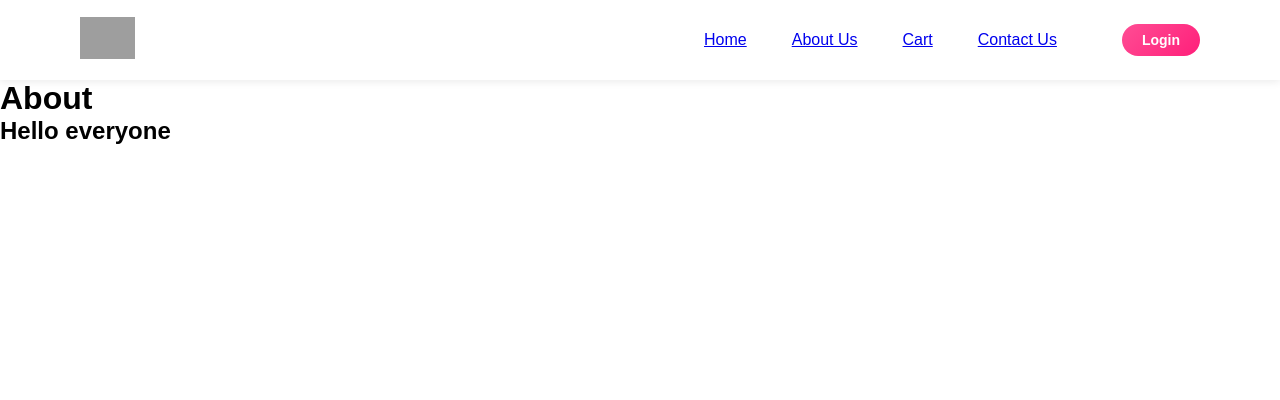
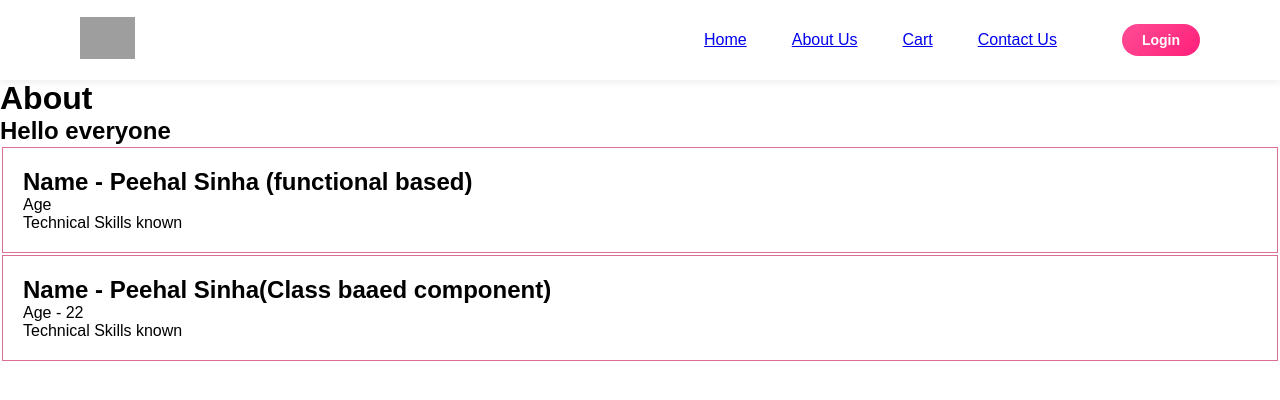
Before and after one commit to Peehal/Namaste_React, a React (Vite) app: page /about in a window 1280 px wide. Shown: the top 400 px of the page. Built offline with nearby package versions, Linux system fonts and the light colour scheme; grey boxes are pictures that could not be loaded.

Commit message:
Super(props) implementation

```diff
--- a/index.css
+++ b/index.css
@@ -261,3 +261,9 @@
 .login:active {
   transform: scale(0.96);
 }
+
+.user-card{
+    padding: 20px;
+    margin: 2px;
+    border:1px solid palevioletred ;
+}
--- a/src/components/About.js
+++ b/src/components/About.js
@@ -1,8 +1,14 @@
+import User from "./User";
+import UserClass from "./UserClass";
+
 const About = () => {
     return(
         <div>
             <h1>About</h1>
             <h2>Hello everyone</h2>
+
+            <User name ={"Peehal Sinha (functional based)"} />
+            <UserClass name ={"Peehal Sinha(Class baaed component)"} Age={"22"} />
         </div>
     )
 }
--- /dev/null
+++ b/src/components/User.js
@@ -0,0 +1,11 @@
+const User = ({name}) => {
+    return(
+        <div className="user-card">
+            <h2>Name - {name}</h2>
+            <p>Age</p>
+            <p>Technical Skills known</p>
+        </div>
+    )
+}
+
+export default User;
--- /dev/null
+++ b/src/components/UserClass.js
@@ -0,0 +1,24 @@
+import React from "react";
+
+class UserClass extends React.Component{
+
+    constructor(props){
+        super(props);
+    }
+
+
+    render(){
+
+    const {name, Age} = this.props;
+
+        return(
+             <div className="user-card">
+            <h2>Name - {name}</h2>
+            <p>Age - {Age}</p>
+            <p>Technical Skills known</p>
+        </div>
+        )
+    }
+}
+
+export default UserClass;
```
